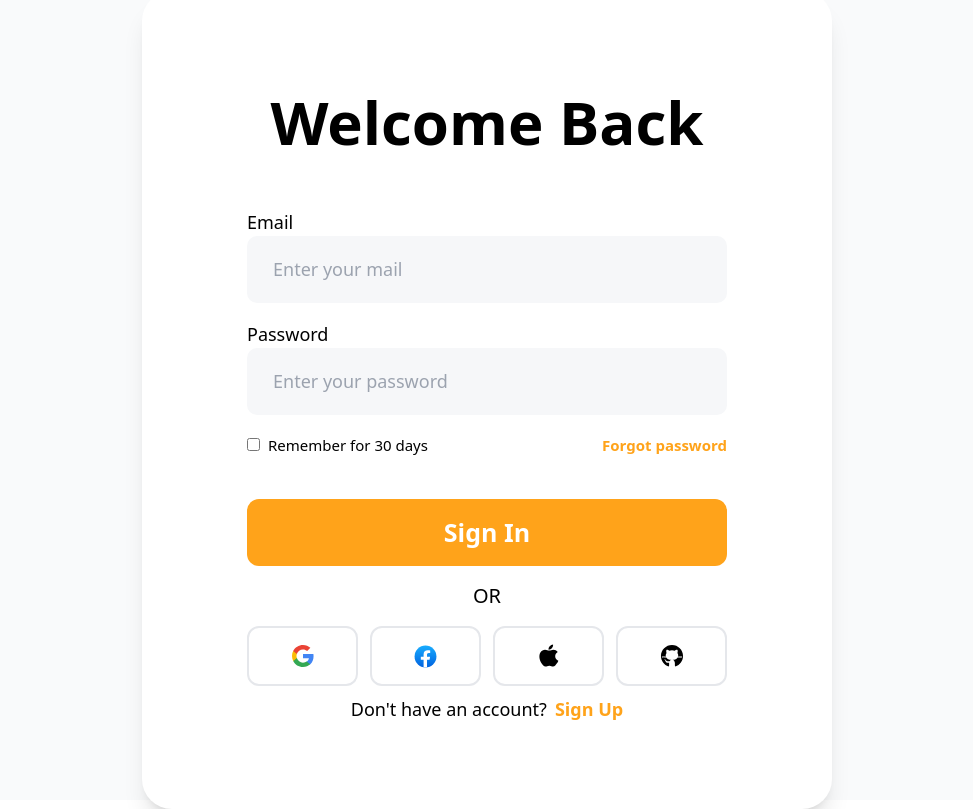
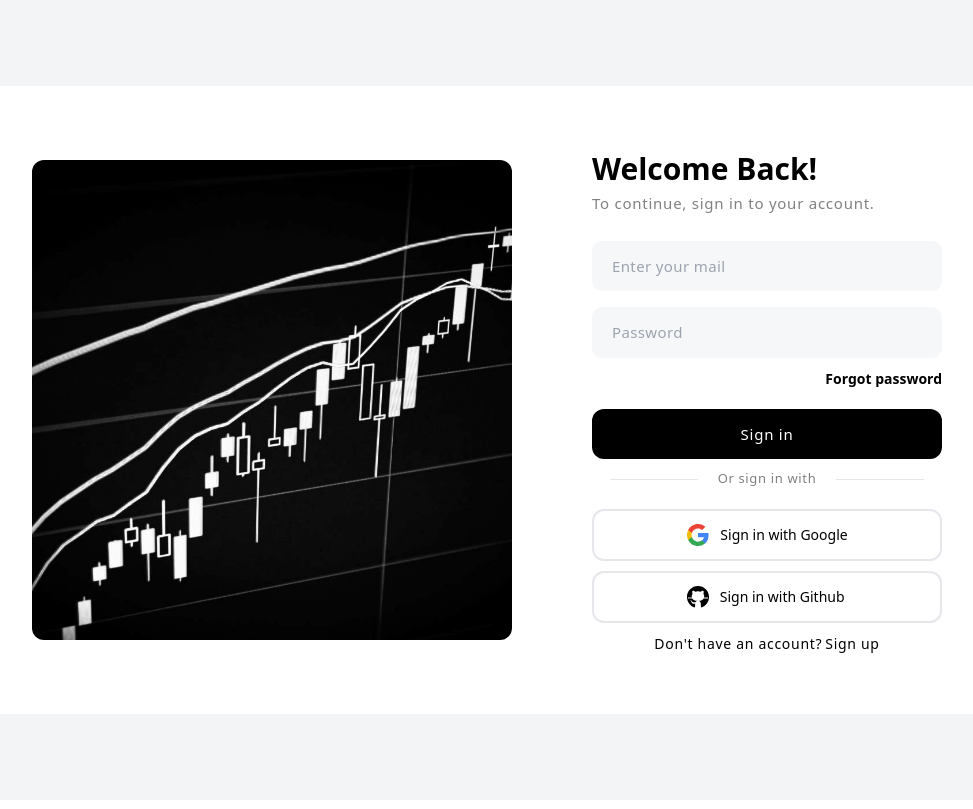
Before and after one commit to loveCiForever/ath-stock, a React (Vite) app in the folder client/: page / in a window 1280 px wide. Shown: the whole page, without its empty margins (153-1126 px from the left). Built offline with nearby package versions, Linux system fonts and the light colour scheme.

Commit message:
modify ui login page, fix the login request from client

```diff
--- a/client/src/App.jsx
+++ b/client/src/App.jsx
@@ -15,7 +15,7 @@ export default function App() {
   return (
     // ---------------------------------------------- Login Page ----------------------------------------------
 
-    <div className='flex items-center justify-center w-full bg-gray-50 min-w-960'>
+    <div className='flex items-center justify-center w-full h-screen bg-gray-100 min-w-960'>
       <Login/>
     </div>
 
--- a/client/src/components/LoginForm.jsx
+++ b/client/src/components/LoginForm.jsx
@@ -23,16 +23,20 @@ export default function LoginForm(props) {
       return;
     }
     axios
-      .post("/token", {
+      .post("http://localhost:5173/token", {
         email: loginForm.email,
         password: loginForm.password,
       })
       .then((response) => {
         props.setToken(response.data.access_token);
-        // Redirect to protected route or display success message
+        localStorage.setItem('token', response.data.access_token);
       })
       .catch((error) => {
+        if (error.response && error.response.status === 401) {
+          setError("Invalid credentials");
+        } else {
           setError("Login failed");
+        }
           console.error(error);
       });
 
@@ -43,8 +47,6 @@ export default function LoginForm(props) {
   }
 
   function validateInput(input) {
-    // Add input validation logic here
-    // For example:
     if (!input.email || !input.password) {
       return false;
     }
@@ -60,37 +62,38 @@ export default function LoginForm(props) {
   }
 
   return (
-    <div className="w-full bg-white shadow-xl px-105px py-86px rounded-30px">
-      <h1 className="text-center font-700 text-60px">Welcome Back</h1>
-      <div className="mt-42px">
+    <div className="w-full shadow-xs px-30px py-30px">
+      <h1 className="text-start font-700 text-30px">Welcome Back!</h1>
+      <h2 className="tracking-wider text-start font-400 text-15px mt-1px text-placeholder-text-color">To continue, sign in to your account.</h2>
+      <div className="mt-20px">
         <form className="flex flex-col">
-          <label className="font-400 text-18px">Email</label>
+          {/* <label className="font-500 text-16px">Email</label> */}
           <div>
             <input
               onChange={handleChange}
               type="email"
               text={loginForm.email}
-              className="w-full bg-placeholder-bg-color py-20px pl-26px mt-6px text-18px rounded-10px font-400 text-placeholder-text-color min-w-480"
+              className="w-4/5 tracking-wide bg-placeholder-bg-color py-14px pl-20px mt-6px text-15px rounded-10px font-400 text-placeholder-text-color min-w-350"
               name="email"
               placeholder="Enter your mail"
               value={loginForm.email}
             />
           </div>
-          <label className="font-400 text-18px mt-18px">Password</label>
-          <div>
+          {/* <label className="font-400 text-18px mt-18px">Password</label> */}
+          <div className="mt-10px">
             <input
               onChange={handleChange}
               type="password"
               text={loginForm.password}
-              className="w-full bg-placeholder-bg-color py-20px pl-26px mt-6px text-18px rounded-10px font-400 text-placeholder-text-color min-w-480"
+              className="w-4/5 tracking-wide bg-placeholder-bg-color py-14px pl-20px mt-6px text-15px rounded-10px font-400 text-placeholder-text-color min-w-350"
               name="password"
-              placeholder="Enter your password"
+              placeholder="Password"
               value={loginForm.password}
             />
           </div>
 
-          <div className="flex items-center justify-between mt-18px">
-            <div>
+          <div className="flex items-center justify-end mt-10px">
+            {/* <div>
               <input type="checkbox" id="remember" />
               <label
                 className="items-center justify-center ml-2 font-400 text-15px"
@@ -98,77 +101,84 @@ export default function LoginForm(props) {
               >
                 Remember for 30 days
               </label>
-            </div>
+            </div> */}
             <button
-              className="font-700 text-15px text-orange-text-color
-                    hover:text-orange-500
-                    0 active:scale-[.98] active:duration-75 transition-all "
+              className="font-600 text-14px text-black
+                    hover:text-black
+                    0 active:scale-[.98] hover:underline active:duration-75 transition-all "
             >
               Forgot password
             </button>
           </div>
 
-          <div className="flex flex-col mt-42px">
+          <div className="flex flex-col mt-20px">
             <button
               onClick={logMeIn}
-              className="py-15px rounded-xl bg-orange-button-bg-color
-                    text-25px text-white font-700
-                    hover:bg-orange-400
+              className="py-14px rounded-xl bg-black
+                    text-15px text-white font-400
+                    tracking-wider
+                    hover:bg-gray-700
                     active:scale-[.98] active:duration-75 transition-all"
             >
-              Sign In
+              Sign in
             </button>
-            <h2 className="text-center font-400 text-20px my-15px">OR</h2>
+            <div className='flex items-center justify-center'>
+              <hr className="w-1/4 h-1/2 bg-placeholder-bg-color"/>
+              <h2 className="tracking-wider text-center font-400 text-13px my-10px mx-20px text-placeholder-text-color">Or sign in with</h2>
+              <hr className="w-1/4 h-1/2 bg-placeholder-bg-color"/>
+            </div>
 
-            <div className="flex">
+            <div className="flex flex-col">
             <button
-                className="flex w-1/4 content-center items-center justify-center
-                border-2 border-gray-200 py-4 rounded-xl
+                className="flex content-center items-center justify-center
+                  border-2 border-gray-200 py-3 rounded-xl mt-10px
                   bg-white text-black font-normal
                   hover:bg-gray-100
                   active:scale-[.98] active:duration-75 transition-all "
               >
                 <img src={googleLogo} />
+                <h1 className="ml-10px text-14px font-500">Sign in with Google</h1>
               </button>
-              <button
-                className="flex w-1/4 ml-3 content-center items-center justify-center
-                  border-2 border-gray-200 py-3 rounded-xl
+              {/* <button
+                className="flex content-center items-center justify-center
+                  border-2 border-gray-200 py-3 rounded-xl mt-10px
                   bg-white text-black font-normal
                   hover:bg-gray-100
                   active:scale-[.98] active:duration-75 transition-all "
               >
                 <img src={facebookLogo} />
-              </button>
-              <button
-                className="flex w-1/4 ml-3 content-center items-center justify-center
-                  border-2 border-gray-200 py-3 rounded-xl
+              </button> */}
+              {/* <button
+                className="flex content-center items-center justify-center
+                  border-2 border-gray-200 py-3 rounded-xl mt-10px
                   bg-white text-black font-normal
                   hover:bg-gray-100
                   active:scale-[.98] active:duration-75 transition-all "
               >
                 <img src={appleLogo} />
-              </button>
+              </button> */}
               <button
-                className="flex w-1/4 ml-3 content-center items-center justify-center
-                  border-2 border-gray-200 py-3 rounded-xl
+                className="flex content-center items-center justify-center
+                  border-2 border-gray-200 py-3 rounded-xl mt-10px
                   bg-white text-black font-normal
                   hover:bg-gray-100
                   active:scale-[.98] active:duration-75 transition-all "
               >
-                <img src={githubLogo} />
+                <img src={githubLogo}/>
+                <h1 className="ml-10px text-14px font-500">Sign in with Github </h1>
               </button>
             </div>
 
             <div className="flex items-center content-center justify-center mt-10px">
-              <div className="text-18px font-400">
+              <div className="tracking-wider text-14px font-400">
                 Don't have an account?
               </div>
               <button
-                className="ml-2 font-700 text-18px text-orange-text-color
-                  hover:text-orange-500
-                  active:scale-[.98] active:duration-75 transition-all"
+                className="ml-3px font-500 text-14px text-black
+                  hover:text-black hover:underline
+                  active:scale-[.98] active:duration-75 transition-all tracking-wider"
               >
-                Sign Up
+                Sign up
               </button>
             </div>
           </div>
--- a/client/src/pages/Login.jsx
+++ b/client/src/pages/Login.jsx
@@ -2,6 +2,9 @@ import * as React from 'react';
 import { useState } from 'react';
 import { useEffect} from 'react';
 import axios from "axios";
+
+import athStockLogo from '../assets/athStockLogo.png'
+import loginPicture from '../assets/login-picture.png'
 
 import LoginForm from "../components/LoginForm";
 
@@ -11,8 +14,10 @@ export default function Login() {
   }, []);
 
   return (
-    <div className="flex items-center justify-center h-screen">
-      <LoginForm className="w-full lg:w-full max-w-600"/>
+    <div className="flex items-center justify-center w-auto bg-white rounded-xl px-30px py-30px">
+      <img src={loginPicture} className='max-w-480px ml-30px mr-50px rounded-xl' />
+      {/* <div className="mx-4 border-l border-gray-300 h-400px"></div> */}
+      <LoginForm className="w-1/2 lg:w-1/2"/>
     </div>
   );
 
```
Also changed, not shown: client/tailwind.config.js (+95 -70 lines), client/src/assets/login-picture.png (added), 1 other file (tests, documents, lock files or other folders). Lines whose indentation alone changed are shown as unchanged.
